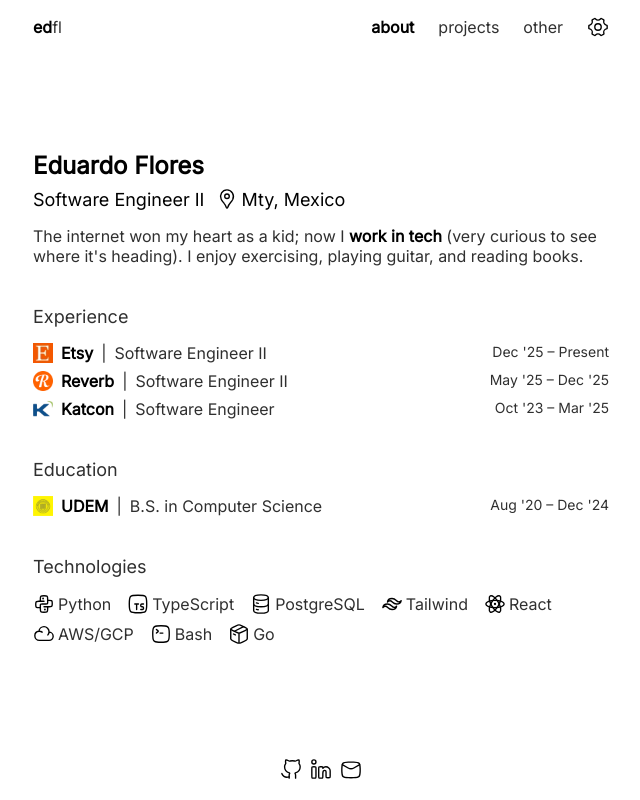
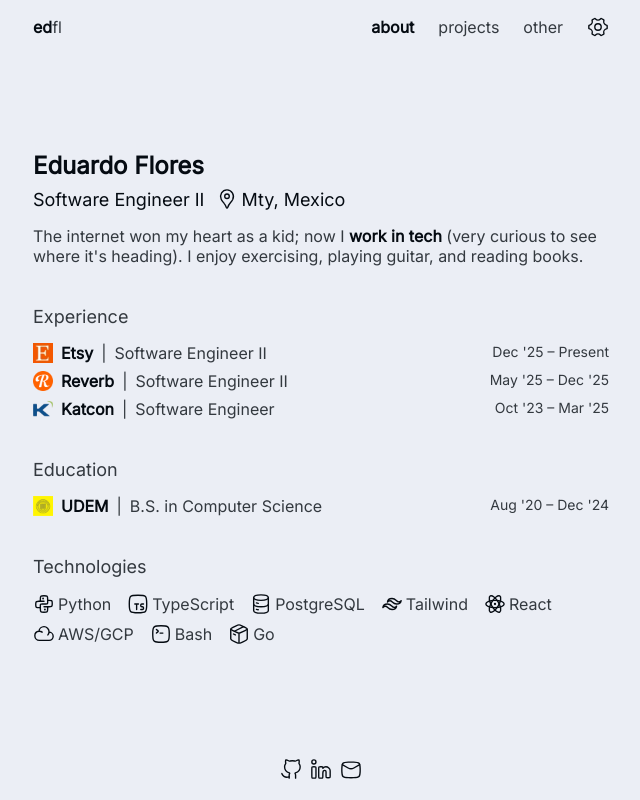
Before and after one commit to edu-flores/edu-flores.github.io, an Astro site: page /about in a window 1280 px wide. Shown: the whole page, without its empty margins (319-959 px from the left). Built offline with nearby package versions, Linux system fonts and the light colour scheme; Astro itself is replaced by a stand-in of ours.

Commit message:
style: change theme

```diff
--- a/src/styles/globals.css
+++ b/src/styles/globals.css
@@ -2,9 +2,9 @@
 
 :root {
     color-scheme: light dark;
-    --bg: light-dark(#fff, #000);
-    --fg: light-dark(#000, #fff);
-    --fg-muted: light-dark(#000000d0, #ffffffd0);
+    --bg: light-dark(#ebeef5, #050b12);
+    --fg: light-dark(#050b12, #ebeef5);
+    --fg-muted: light-dark(#050b12cc, #ebeef5cc);
 }
 
 [data-theme="light"] {
```
